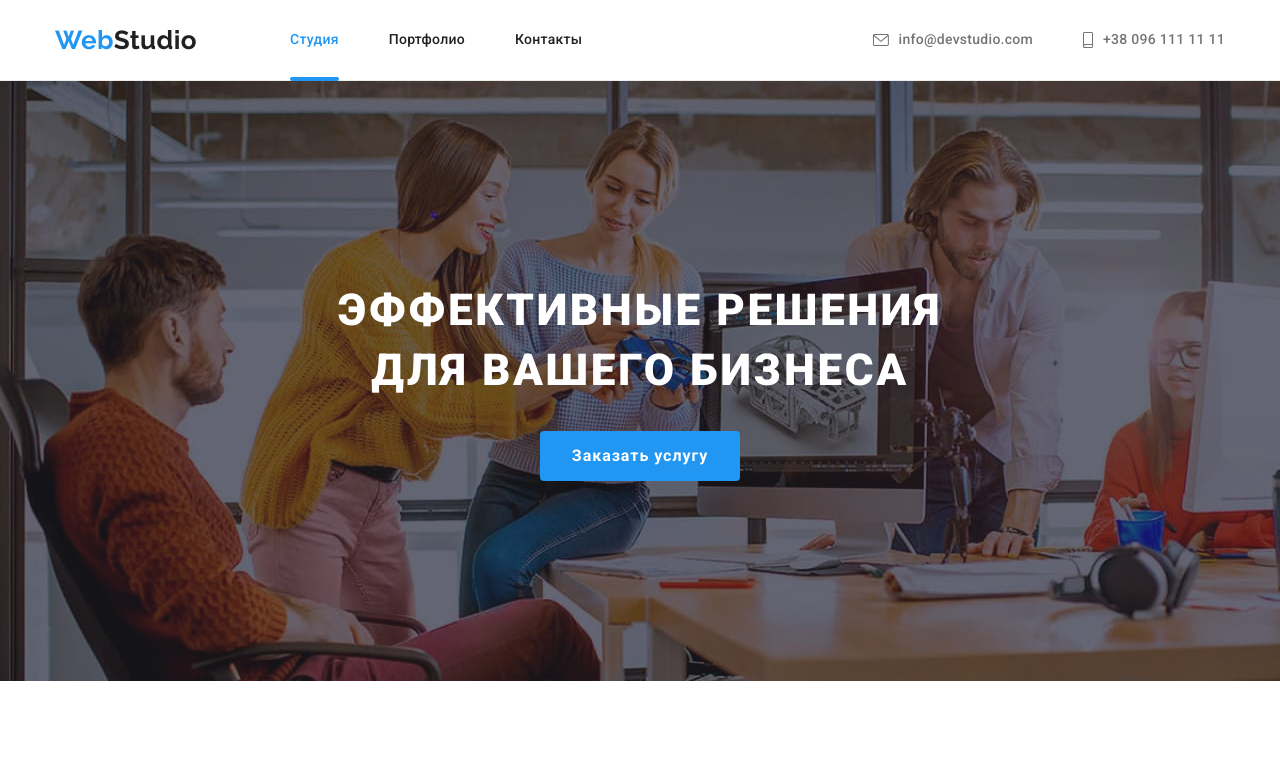
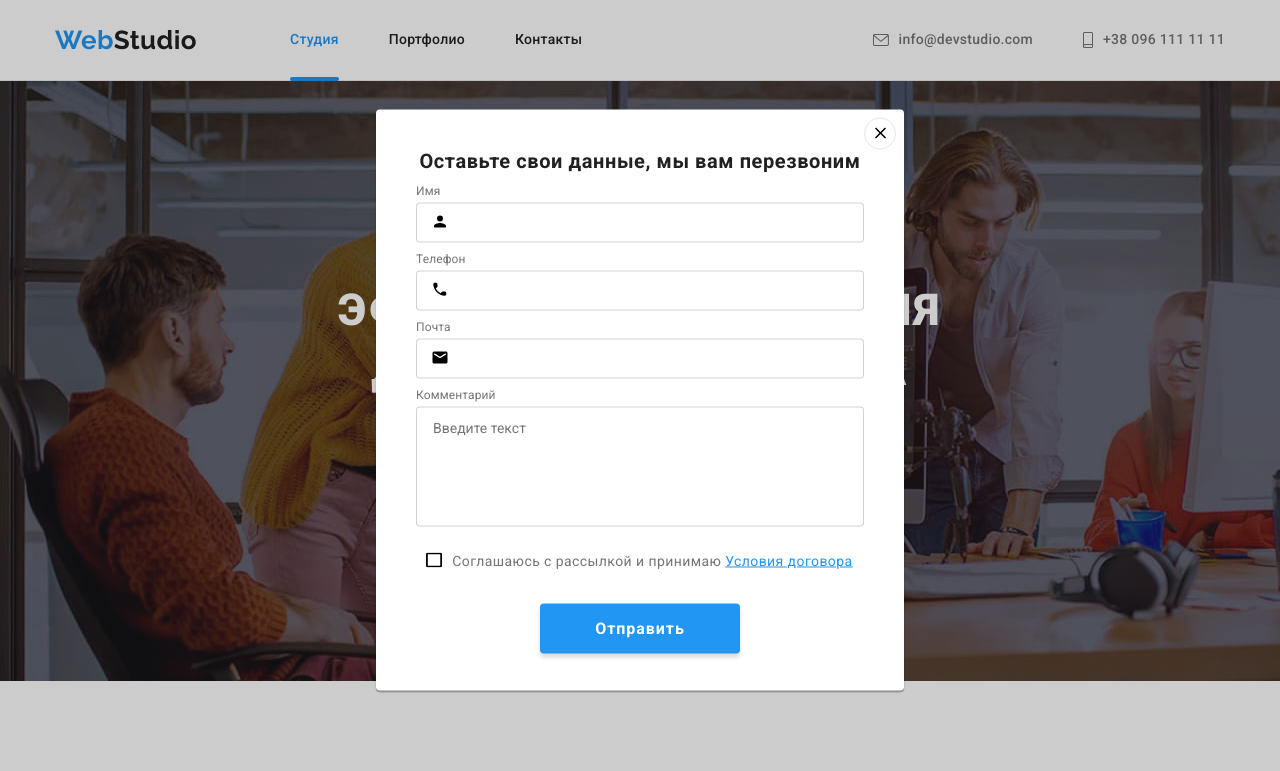
Before and after one commit to skynet3737/goit-markup-hw-07, a plain HTML site: page index.html in a window 1280 px wide. Both pictures are taken after a click on the button "Заказать услугу". Shown: the top 771 px of the page. Drawn offline with nearby package versions, Linux system fonts and the light colour scheme.

Commit message:
Добавляет стили на главной

```diff
--- a/index.html
+++ b/index.html
@@ -457,62 +457,63 @@
       </div>
     </footer>
 
+    <!-- Модальное окно -->
     <div class="backdrop is-hidden" data-modal>
       <div class="modal">
-        <p class="modal-title">Оставьте свои данные, мы вам перезвоним</p>
+        <p class="modal__text">Оставьте свои данные, мы вам перезвоним</p>
         <form>
-          <div class="modal-indent">
-            <label class="font-style" for="name">Имя</label>
-            <input class="modal-input" type="text" id="name" autofocus required />
-            <svg class="modal-svg">
+          <div class="modal__indent">
+            <label class="modal__font" for="name">Имя</label>
+            <input class="modal__input" type="text" id="name" autofocus required />
+            <svg class="modal__icon">
               <use href="./images/symbol-defs.svg#icon-person-black"></use>
             </svg>
           </div>
 
-          <div class="modal-indent">
-            <label class="font-style" for="tel">Телефон</label>
-            <input class="modal-input" type="tel" id="tel" required />
-            <svg class="modal-svg">
+          <div class="modal__indent">
+            <label class="modal__font" for="tel">Телефон</label>
+            <input class="modal__input" type="tel" id="tel" required />
+            <svg class="modal__icon">
               <use href="./images/symbol-defs.svg#icon-phone-black"></use>
             </svg>
           </div>
 
-          <div class="modal-indent">
-            <label class="font-style" for="mail">Почта</label>
-            <input class="modal-input" type="email" id="mail" required />
-            <svg class="modal-svg">
+          <div class="modal__indent">
+            <label class="modal__font" for="mail">Почта</label>
+            <input class="modal__input" type="email" id="mail" required />
+            <svg class="modal__icon">
               <use href="./images/symbol-defs.svg#icon-email-black"></use>
             </svg>
           </div>
 
           <div>
-            <label class="font-style" for="coment">Комментарий</label>
+            <label class="modal__font" for="coment">Комментарий</label>
             <textarea
-              class="modal-textarea"
+              class="modal__textarea"
               name="coments"
               id="coment"
               placeholder="Введите текст"
             ></textarea>
           </div>
 
-          <div class="modal-agreement">
-            <input class="modal-checkbox" type="checkbox" id="checkbox" />
+          <div class="modal__agreement">
+            <input class="modal__checkbox" type="checkbox" id="checkbox" />
             <label for="checkbox">
-              Соглашаюсь с рассылкой и принимаю <a class="modal-link" href="">Условия договора</a>
+              Соглашаюсь с рассылкой и принимаю <a class="modal__link" href="">Условия договора</a>
             </label>
 
-            <svg class="modal-check vector">
+            <svg class="modal__check vector">
               <use href="./images/symbol-defs.svg#icon-Vector"></use>
             </svg>
 
-            <svg class="modal-check check">
+            <svg class="modal__check check">
               <use href="./images/symbol-defs.svg#icon-check"></use>
             </svg>
           </div>
 
-          <button class="modal-button" type="submit">Отправить</button>
+          <button class="modal__button" type="submit">Отправить</button>
         </form>
-        <svg class="modal-close" data-modal-close>
+        <svg class="modal__close" data-modal-close>
           <use href="./images/symbol-defs.svg#icon-close"></use>
         </svg>
       </div>
--- /dev/null
+++ b/sass/components/_modal.scss
@@ -0,0 +1,180 @@
+.backdrop {
+    position: fixed;
+    top: 0;
+    left: 0;
+
+    width: 100%;
+    height: 100%;
+
+    background: rgba(0, 0, 0, 0.2);
+    transition: opacity 250ms $cubic;
+}
+
+.is-hidden {
+    opacity: 0;
+    pointer-events: none;
+}
+
+.modal {
+    position: absolute;
+    top: 50%;
+    left: 50%;
+    transform: translate(-50%, -50%) scale(1);
+
+    padding: 40px;
+    width: 528px;
+    height: 581px;
+
+    background: $fourth-color;
+    box-shadow: 0px 1px 3px rgba(0, 0, 0, 0.12),
+        0px 1px 1px rgba(0, 0, 0, 0.14),
+        0px 2px 1px rgba(0, 0, 0, 0.2);
+    border-radius: 4px;
+
+    &__text {
+        margin-bottom: 12px;
+        font-weight: 700;
+        font-size: 20px;
+        line-height: 1.15;
+        text-align: center;
+        letter-spacing: 0.03em;
+        color: $second-color;
+    }
+
+    &__indent {
+        position: relative;
+        margin-bottom: 10px;
+    }
+
+    &__font {
+        display: block;
+        margin-bottom: 4px;
+        font-size: 12px;
+        line-height: 1.16;
+        letter-spacing: 0.01em;
+        color: $main-color;
+    }
+
+    &__input {
+        width: 100%;
+        height: 40px;
+        padding-left: 42px;
+        border: 1px solid rgba(33, 33, 33, 0.2);
+        border-radius: 4px;
+        transition: border 250ms $cubic;
+
+        &:focus {
+                outline: none;
+                border: 1px solid $modal-btn;
+            }
+
+            &:focus + .modal__icon {
+                fill: $modal-btn;
+            }
+    }
+
+    &__icon {
+        height: 18px;
+        width: 18px;
+        top: 28px;
+        position: absolute;
+        left: 15px;
+        transition: fill 250ms $cubic;
+    }
+
+    &__textarea {
+        width: 100%;
+        height: 120px;
+        padding: 12px 16px;
+        margin-bottom: 20px;
+        border: 1px solid rgba(33, 33, 33, 0.2);
+        border-radius: 4px;
+        resize: none;
+        transition: border 250ms $cubic;
+
+        &:focus {
+                outline: none;
+                border: 1px solid $modal-btn;
+            }
+    }
+
+    &__agreement {
+        position: relative;
+        margin-bottom: 30px;
+        text-align: center;
+        line-height: 1.71;
+    }
+
+    &__checkbox {
+        margin-right: 8px;
+        opacity: 0;
+
+        &:checked ~ .vector {
+                display: none;
+            }
+
+        &:checked ~ .check {
+            display: block;
+            background-color: $third-color;
+        }
+    }
+
+    &__link {
+        text-decoration: underline;
+        color: $modal-btn;
+    }
+
+    &__check {
+        position: absolute;
+        top: 3px;
+        left: 10px;
+        width: 16px;
+        height: 15px;
+        pointer-events: none;
+    }
+
+    &__button {
+        display: block;
+        margin-left: auto;
+        margin-right: auto;
+        padding: 10px 55px;
+        border: none;
+        font-weight: 700;
+        font-size: 16px;
+        line-height: 1.87;
+        letter-spacing: 0.06em;
+        color: $fourth-color;
+        background: $modal-btn;
+        box-shadow: 0px 4px 4px rgba(0, 0, 0, 0.15);
+        border-radius: 4px;
+        cursor: pointer;
+
+        &:hover, &:focus {
+            background-color: #188CE8;
+        }
+    }
+
+    &__close {
+        position: absolute;
+        box-sizing: content-box;
+        top: 8px;
+        right: 8px;
+        padding: 6px;
+        border: 1px solid rgba(0, 0, 0, 0.1);
+        border-radius: 50%;
+        width: 18px;
+        height: 18px;
+        cursor: pointer;
+        transition: fill 250ms $cubic;
+
+        &:hover {
+                fill: $third-color;
+            }
+    }
+}
+
+.check {
+    display: none;
+    border-radius: 2px;
+    fill: $third-color;
+}
--- a/sass/main.scss
+++ b/sass/main.scss
@@ -9,3 +9,4 @@
 @import './components/icons';
 @import './components/clients';
 @import './components/footer';
+@import './components/modal';
```
Also changed, not shown: css/main.css, css/main.min.css, 2 other files.
